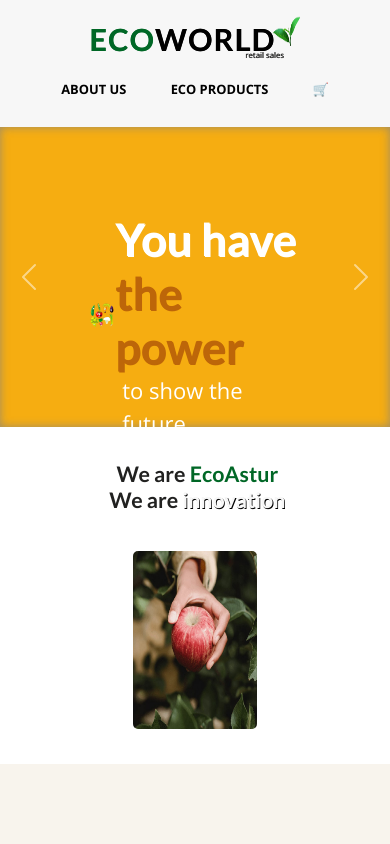
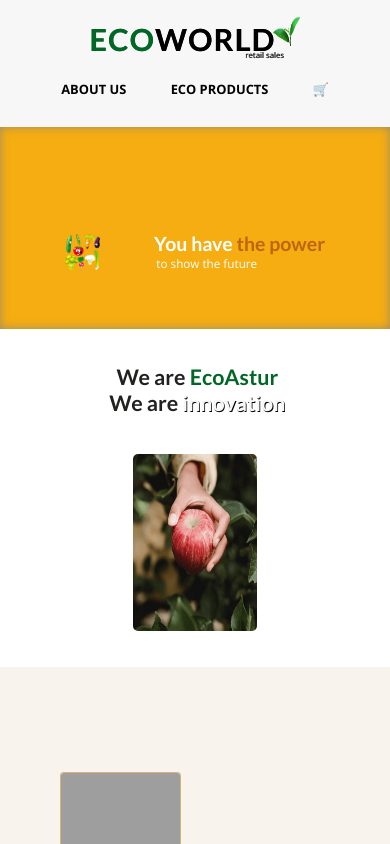
Before and after one commit to guillerdev97/ecoworld-vue-front, a Vue app: page /home in a window 390 px wide. Shown: the top 844 px of the page. Built offline with nearby package versions, Linux system fonts and the light colour scheme; grey boxes are pictures that could not be loaded; a web font is replaced by a local one.

Commit message:
responsive home

```diff
--- a/src/App.vue
+++ b/src/App.vue
@@ -1,18 +1,16 @@
 <script>
 import { RouterView } from "vue-router";
 import TheHeader from "./components/TheHeader.vue";
-import TheHeaderCreate from "./components/TheHeaderCreate.vue";
+
 import TheFooter from "./components/TheFooter.vue";
-import TheFooterCreate from "./components/TheFooterCreate.vue";
 
 export default {
   name: "App",
   components: {
     RouterView,
     TheHeader,
-    TheHeaderCreate,
+
     TheFooter,
-    TheFooterCreate,
   },
 };
 </script>
@@ -25,9 +23,6 @@ export default {
       this.$route.path != '/'
     "
   />
-  <TheHeaderCreate
-    v-if="this.$route.path === '/create' || this.$route.path === '/edit'"
-  />
 
   <RouterView />
 
@@ -38,9 +33,6 @@ export default {
       this.$route.path != '/'
     "
   />
-  <TheFooterCreate
-    v-if="this.$route.path === '/create' || this.$route.path === '/edit'"
-  />
 </template>
 
 <style></style>
--- a/src/components/TheCarousel.vue
+++ b/src/components/TheCarousel.vue
@@ -64,82 +64,150 @@
 
 <style scoped>
 @import "../assets/base.css";
-/*  */
+
+/* carousel */
 #carouselExampleControls {
-  width: 100%;
-  height: 300px;
+  width: 100vw;
+  height: 40vh;
   color: white;
 }
 .carousel-item {
-  height: 300px;
-  padding: 25px 90px;
+  height: 40vh;
+  padding: 5vh 10vw;
   box-shadow: 0 0 10px rgba(130, 130, 130, 0.775) inset;
 }
 .flex {
   display: flex;
   justify-content: space-around;
   align-items: center;
-  margin-top: 20px;
+  margin-top: 5vh;
 }
-/*  */
+
+/* green item */
 #corporation {
   background-color: var(--lightgreen-palette);
 }
 #corporation img {
-  margin-top: 15px;
+  margin-top: 2.5vh;
   width: 15%;
   border-radius: 10px;
 }
 #corporation h1 {
-  font-size: 45px;
-  text-shadow: 1px 1px;
+  margin-top: 2.5vh;
+  font-size: 3vw;
 }
 #corporation span {
   color: var(--green-palette);
 }
 #corporation p {
-  margin-left: 5px;
-  font-size: 22px;
+  margin-left: 0.5vw;
+  font-size: 1.5vw;
 }
-/*  */
+
+/* orange item */
 #motivation {
   background-color: rgb(246, 173, 17);
 }
 #motivation img {
   width: 12%;
-  margin-top: 20px;
+  margin-top: 2.5vh;
   border-radius: 10px;
 }
 #motivation h1 {
-  margin-top: 40px;
-  font-size: 45px;
-  text-shadow: 1px 1px;
+  margin-top: 2.5vh;
+  font-size: 3vw;
 }
 #motivation span {
   color: var(--orange-palette);
 }
 #motivation p {
-  margin-left: 7px;
-  font-size: 22px;
+  margin-left: 0.6vw;
+  font-size: 1.5vw;
 }
-/*  */
+
+/* red item */
 #product {
   background-color: #a83e55;
 }
 #product img {
   width: 15%;
-  margin-top: 28px;
+  margin-top: 2.5vh;
   border-radius: 10px;
 }
 #product h1 {
-  margin-top: 50px;
-  font-size: 45px;
-  text-shadow: 1px 1px;
+  margin-top: 2.5vh;
+  font-size: 3vw;
 }
 #product span {
   color: var(--pink-palette);
 }
 #product p {
-  font-size: 22px;
+  font-size: 1.5vw;
+}
+
+/* media queries 1000 800 650 500px */
+@media (max-width: 1000px) {
+  #carouselExampleControls {
+    height: 33vh;
+  }
+  .carousel-item {
+    height: 33vh;
+  }
+  h1 {
+    font-size: 4vw !important;
+  }
+  p {
+    font-size: 2vw !important;
+  }
+}
+@media (max-width: 800px) {
+  #carouselExampleControls {
+    height: 28vh;
+  }
+  .carousel-item {
+    height: 28vh;
+  }
+  h1 {
+    font-size: 4vw !important;
+  }
+  p {
+    font-size: 2vw !important;
+  }
+}
+
+@media (max-width: 650px) {
+  #carouselExampleControls {
+    height: 28vh;
+  }
+  .carousel-item {
+    height: 28vh;
+  }
+  h1 {
+    font-size: 4vw !important;
+  }
+  p {
+    font-size: 2vw !important;
+  }
+}
+@media (max-width: 500px) {
+  #carouselExampleControls {
+    height: 24vh;
+  }
+  .carousel-item {
+    height: 24vh;
+  }
+  img {
+    margin-top: 1vh;
+  }
+  h1 {
+    margin-top: 1vh;
+    font-size: 5vw !important;
+  }
+  p {
+    font-size: 3vw !important;
+  }
+  button {
+    display: none;
+  }
 }
 </style>
```
Also changed, not shown: src/components/icons/IconCommunity.vue (deleted, +0 -7 lines), src/components/icons/IconDocumentation.vue (deleted, +0 -7 lines), src/components/icons/IconEcosystem.vue (deleted, +0 -7 lines), src/components/icons/IconSupport.vue (deleted, +0 -7 lines), src/components/icons/IconTooling.vue (deleted, +0 -19 lines), 1 other file (tests, documents, lock files or other folders).
